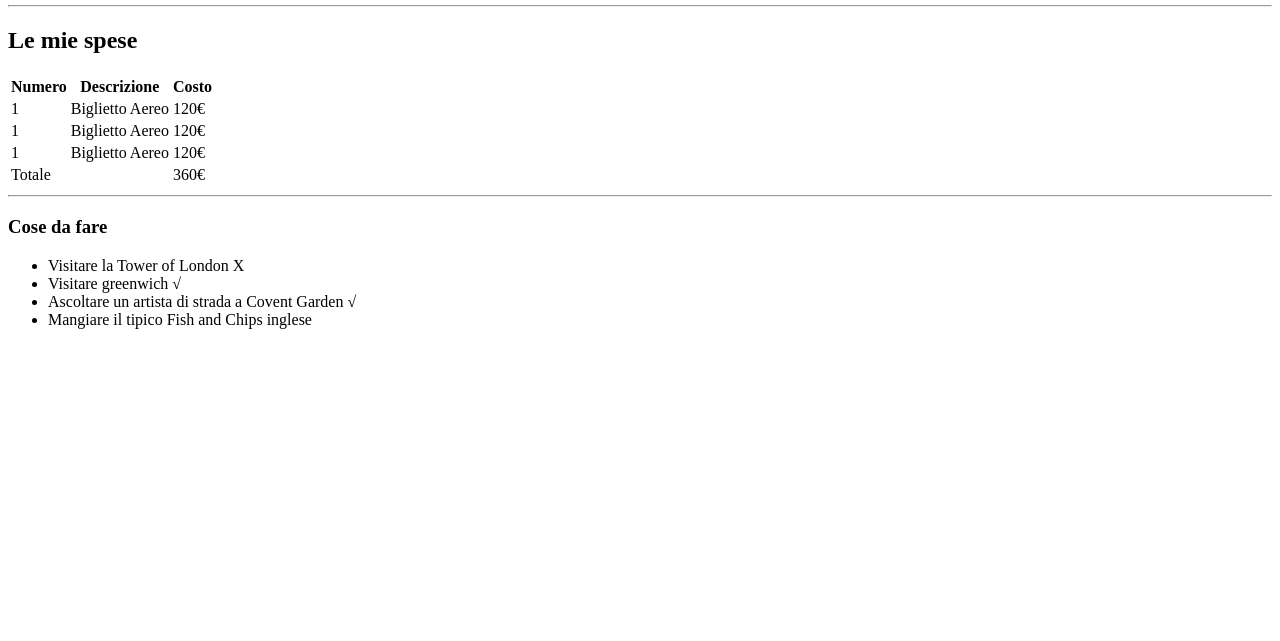
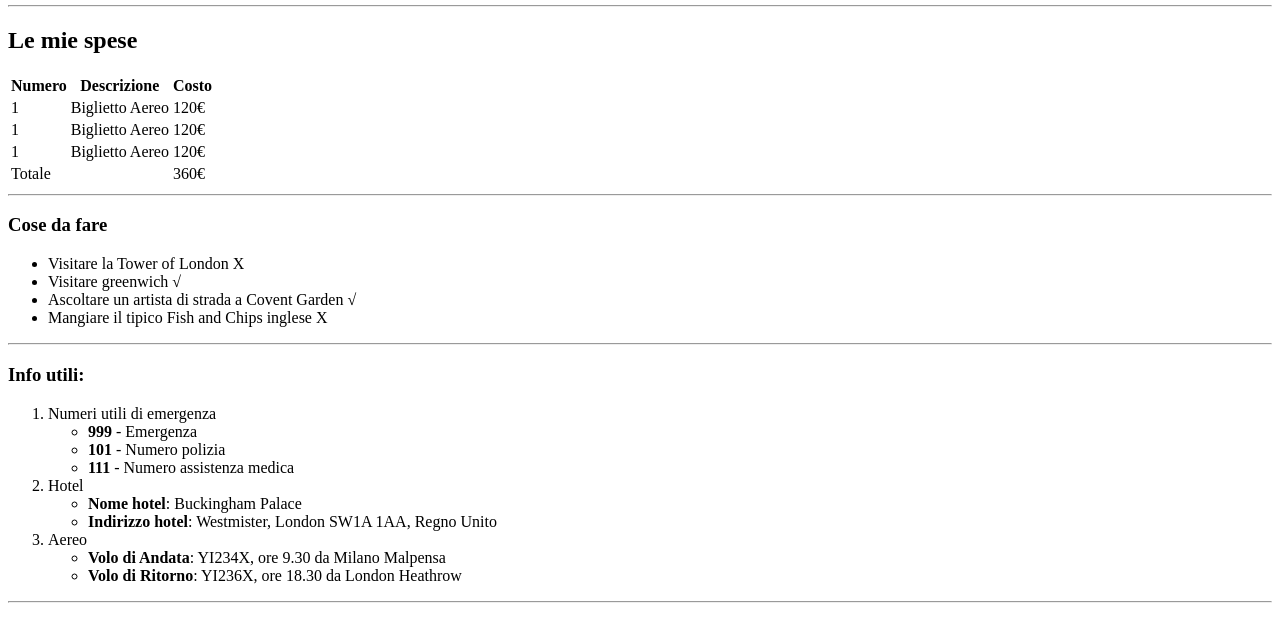
Before and after one commit to GiovanniCalia/html-london-trip, a plain HTML site: page index.html in a window 1280 px wide. Shown: the part 101-742 px from the top of the page. Drawn offline with Linux system fonts and the light colour scheme.

Commit message:
Finita la terza sezione del main

```diff
--- a/index.html
+++ b/index.html
@@ -15,6 +15,7 @@
       <hr>
     </header>
     <main>
+      <section>
       <h2>Le mie spese</h2>
       <table>
         <thead>
@@ -25,8 +26,6 @@
           </tr>
         </thead>
         <tbody>
-
-          <h1></h1>
           <tr>
             <td>1</td>
             <td>Biglietto Aereo</td>
@@ -52,14 +51,39 @@
         </tfoot>
       </table>
       <hr>
+      </section>
+      <section>
       <h3>Cose da fare</h3>
       <ul>
         <li>Visitare la Tower of London &#935</li>
         <li>Visitare greenwich &#8730</li>
         <li>Ascoltare un artista di strada a Covent Garden &#8730</li>
-        <li>Mangiare il tipico Fish and Chips inglese</li>
-
+        <li>Mangiare il tipico Fish and Chips inglese &#935</li>
       </ul>
+      <hr>
+      </section>
+      <section>
+        <h3>Info utili:</h3>
+        <ol>
+          <li>Numeri utili di emergenza</li>
+          <ul>
+            <li><strong>999</strong> - Emergenza</li>
+            <li><strong>101</strong> - Numero polizia</li>
+            <li><strong>111</strong> - Numero assistenza medica</li>
+          </ul>
+          <li>Hotel</li>
+          <ul>
+            <li><Strong>Nome hotel</Strong>: Buckingham Palace</li>
+            <li><strong>Indirizzo hotel</strong>: Westmister, London SW1A 1AA, Regno Unito</li>
+          </ul>
+          <li>Aereo</li>
+          <ul>
+            <li><strong>Volo di Andata</strong>: YI234X, ore 9.30 da Milano Malpensa</li>
+            <li><strong>Volo di Ritorno</strong>: YI236X, ore 18.30 da London Heathrow</li>
+          </ul>
+        </ol>
+        <hr>
+      </section>
     </main>
 </body>
 </html>
```
